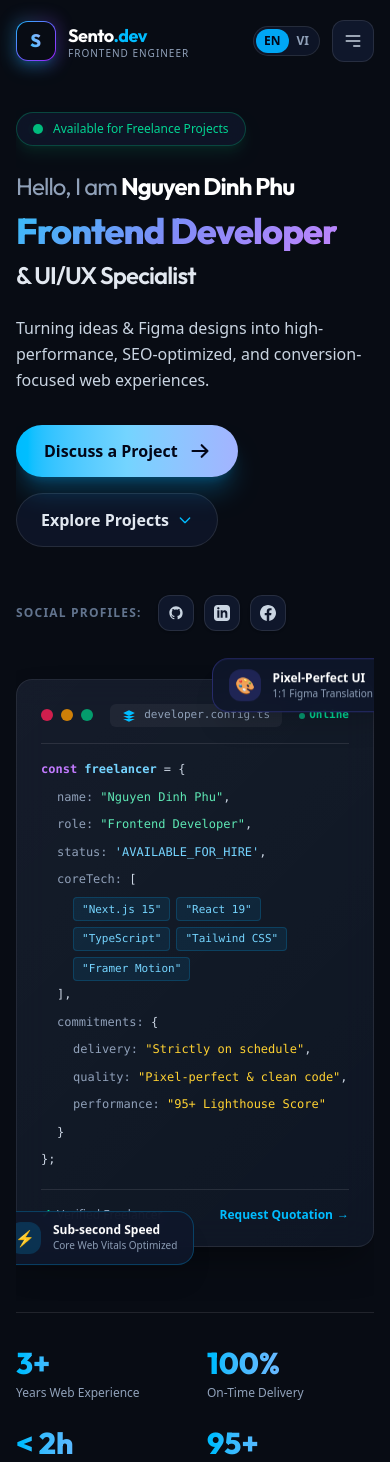
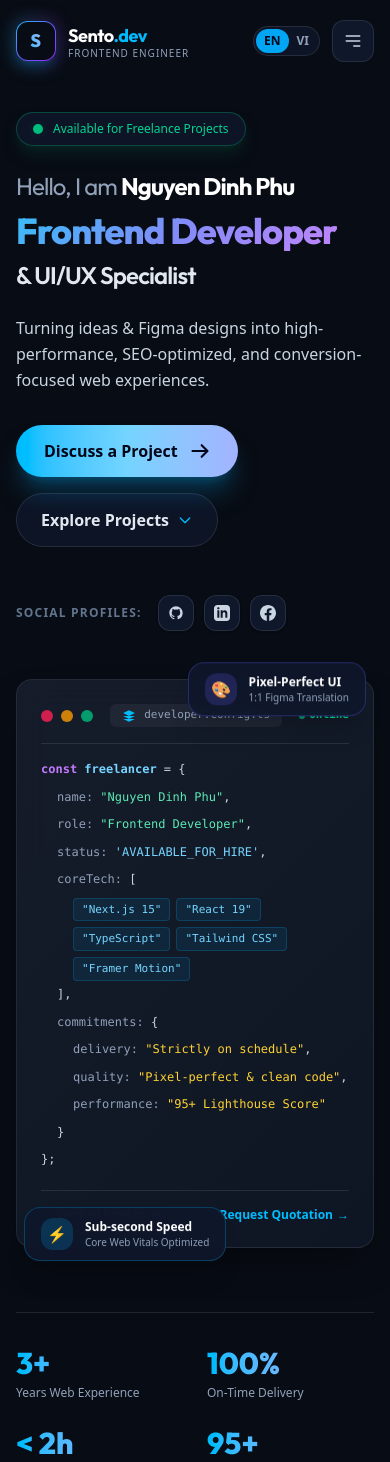
Before and after one commit to sento800/sento800.github.io, a Next.js app: page /en in a window 390 px wide. Shown: the top 1462 px of the page. Built offline with nearby package versions, Linux system fonts and the light colour scheme.

Commit message:
fix: prevent floating badges in hero from being clipped by container overflow

```diff
--- a/components/Hero.js
+++ b/components/Hero.js
@@ -14,7 +14,7 @@ export default function Hero({ dict, lang = "vi" }) {
   return (
     <section
       id="hero"
-      className="relative min-h-[90vh] flex flex-col justify-center pt-28 pb-16 lg:pt-36 lg:pb-24 overflow-hidden"
+      className="relative min-h-[90vh] flex flex-col justify-center pt-28 pb-16 lg:pt-36 lg:pb-24"
     >
       <div className="grid grid-cols-1 lg:grid-cols-12 gap-12 lg:gap-8 items-center">
         {/* Left Column: Value Proposition & CTAs */}
@@ -190,12 +190,12 @@ export default function Hero({ dict, lang = "vi" }) {
           <motion.div
             animate={{ y: [0, -8, 0] }}
             transition={{ duration: 4, repeat: Infinity, ease: "easeInOut" }}
-            className="absolute -bottom-6 -left-6 bg-slate-900/90 border border-sky-500/30 px-4 py-2.5 rounded-2xl shadow-xl flex items-center gap-3 backdrop-blur-md"
+            className="absolute -bottom-5 left-2 sm:-left-2 bg-slate-900/95 border border-sky-500/30 px-4 py-2.5 rounded-2xl shadow-xl flex items-center gap-3 backdrop-blur-md z-20"
           >
-            <div className="w-8 h-8 rounded-xl bg-sky-500/20 text-sky-400 flex items-center justify-center font-bold">
+            <div className="w-8 h-8 rounded-xl bg-sky-500/20 text-sky-400 flex items-center justify-center font-bold shrink-0">
               ⚡
             </div>
-            <div>
+            <div className="whitespace-nowrap">
               <div className="text-xs font-bold text-white">{dict?.hero?.badge_speed_title || "Sub-second Speed"}</div>
               <div className="text-[10px] text-slate-400">{dict?.hero?.badge_speed_desc || "Core Web Vitals Optimized"}</div>
             </div>
@@ -204,12 +204,12 @@ export default function Hero({ dict, lang = "vi" }) {
           <motion.div
             animate={{ y: [0, 8, 0] }}
             transition={{ duration: 4.5, repeat: Infinity, ease: "easeInOut", delay: 1 }}
-            className="absolute -top-6 -right-4 bg-slate-900/90 border border-indigo-500/30 px-4 py-2.5 rounded-2xl shadow-xl flex items-center gap-3 backdrop-blur-md"
+            className="absolute -top-5 right-2 sm:right-0 bg-slate-900/95 border border-indigo-500/30 px-4 py-2.5 rounded-2xl shadow-xl flex items-center gap-3 backdrop-blur-md z-20"
           >
-            <div className="w-8 h-8 rounded-xl bg-indigo-500/20 text-indigo-400 flex items-center justify-center font-bold">
+            <div className="w-8 h-8 rounded-xl bg-indigo-500/20 text-indigo-400 flex items-center justify-center font-bold shrink-0">
               🎨
             </div>
-            <div>
+            <div className="whitespace-nowrap">
               <div className="text-xs font-bold text-white">{dict?.hero?.badge_figma_title || "Pixel-Perfect UI"}</div>
               <div className="text-[10px] text-slate-400">{dict?.hero?.badge_figma_desc || "1:1 Figma Translation"}</div>
             </div>
```
